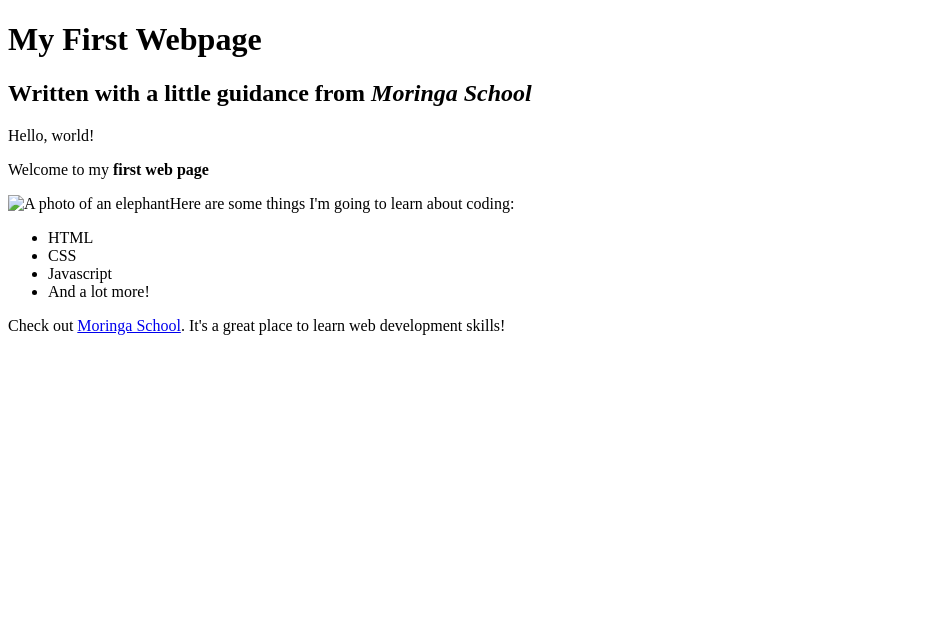
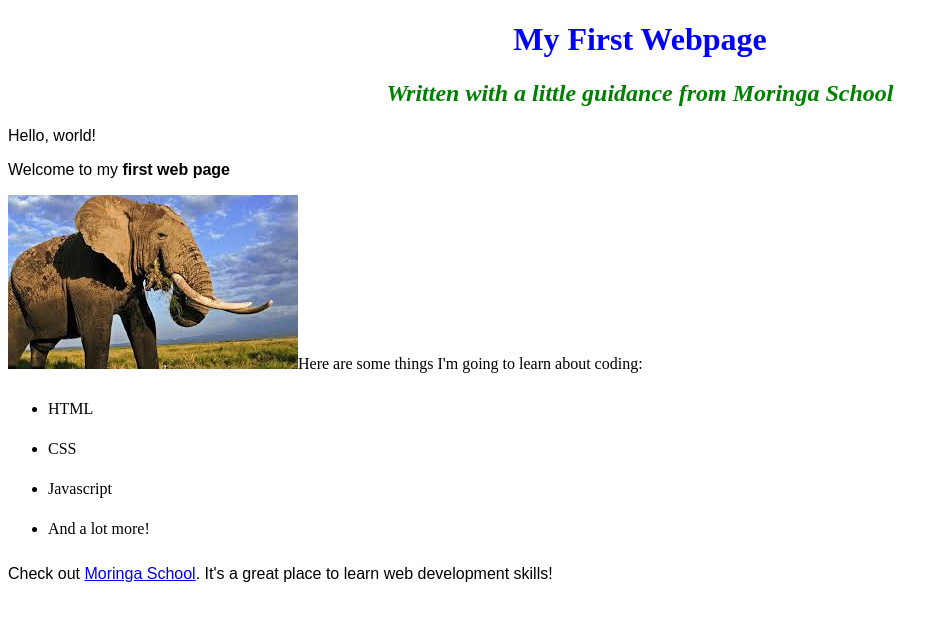
Before and after one commit to kevin3708/my-first-webpage, a plain HTML site: page index.html in a window 1280 px wide. Shown: the whole page, without its empty margins (0-948 px from the left). Drawn offline with Linux system fonts and the light colour scheme.

Commit message:
change name of my-first-webpage.html file to index.html

```diff
--- /dev/null
+++ b/css/styles.css
@@ -0,0 +1,15 @@
+h1{
+    color: blue;
+    text-align:center
+}
+h2{
+    color:green;
+    font-style:italic;
+    text-align:center;
+}
+p{
+    font-family:sans-serif;
+}
+ul{
+    line-height:40px;
+}
--- a/my-first-webpage.html
+++ b/index.html
@@ -2,6 +2,7 @@
 <html>
     <head>
         <title>My first webpage!</title>
+        <link href="css/styles.css"rel="stylesheet"type="text/css"
 
     </head>
     <body>
@@ -9,7 +10,7 @@
         <h2>Written with a little guidance from <em>Moringa School</em></h2>
         <p>Hello, world!</p>
         <p>Welcome to my <strong>first web page</strong> </p>
-        <img src="elephant.jpg"alt="A photo of an elephant"
+        <img src="Images/elephant.jpg"alt="A photo of an elephant"
         <p>Here are some things I'm going to learn about coding:</p>
         <ul>
             <li>HTML</li>
```
Also changed, not shown: Images/elephant.jpg (added).
